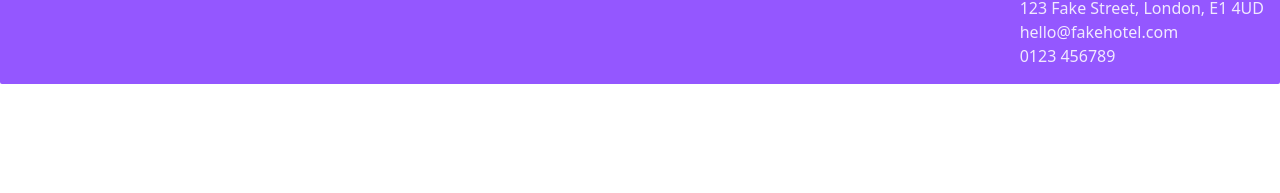
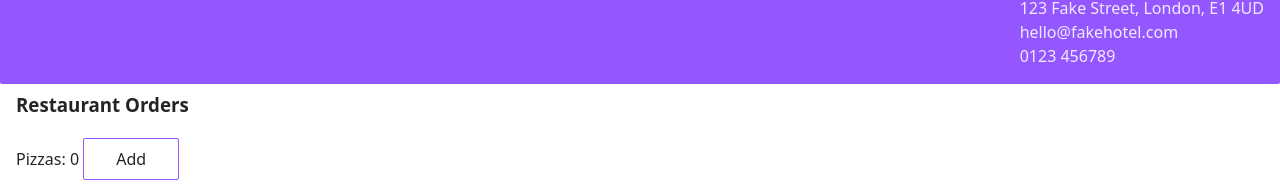
Before and after one commit to CodeYourFuture/React-Module-Project, a React (Vite) app: page / in a window 1280 px wide. Shown: the part 716-909 px from the top of the page. Before the commit the page ends 804 px from the top, so only its background shows below. Built offline with nearby package versions, Linux system fonts and the light colour scheme.

Commit message:
render restaurant component in App.js

```diff
--- a/src/components/App/App.jsx
+++ b/src/components/App/App.jsx
@@ -3,14 +3,14 @@ import "./App.scss";
 import AppHeader from "../AppHeader/AppHeader.jsx";
 import Card from "../Card/Card";
 import Footer from "../Footer/Footer";
-
-
+import Restaurant from "../Restaurant/Restaurant.jsx";
 
 const App = () => (
   <div className="app">
-    <AppHeader/>
+    <AppHeader />
     <Card title="Welcome to CYF Hotel" url="https://cyf-hotel.com" image="https://cyf-hotel.com/images/banner.jpg" />
     <Bookings />
+    <Restaurant />
     <Footer />
   </div>
 );
```
